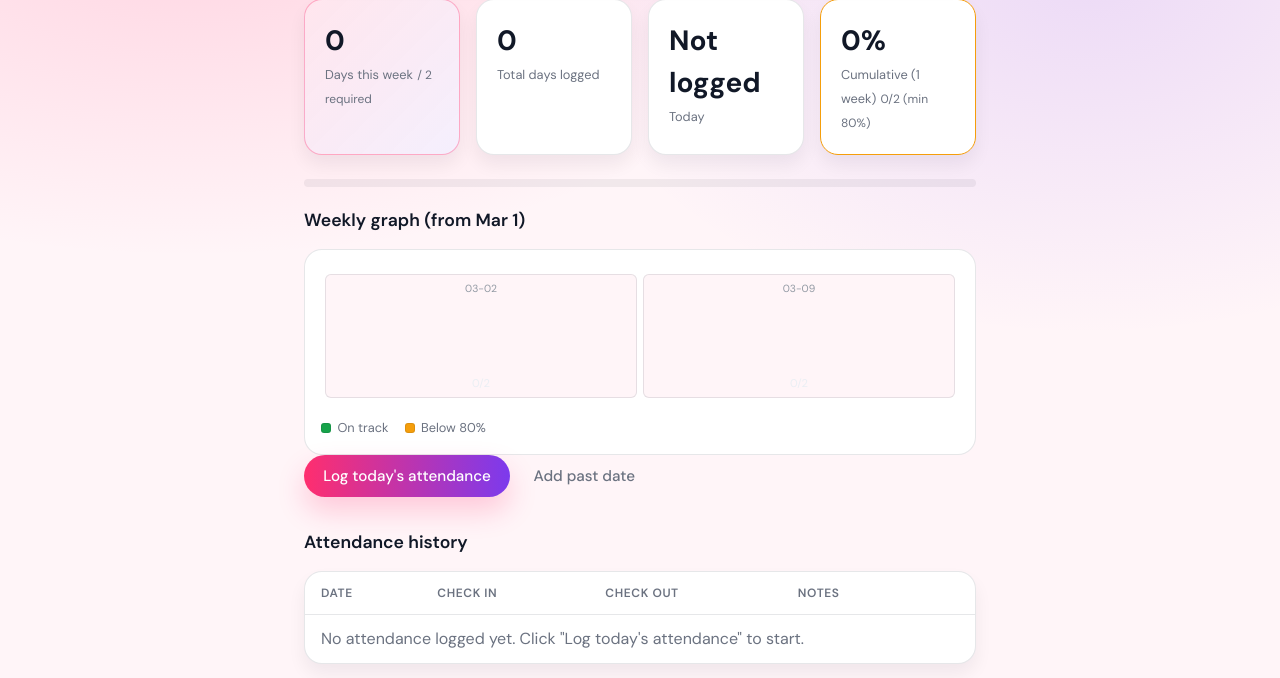
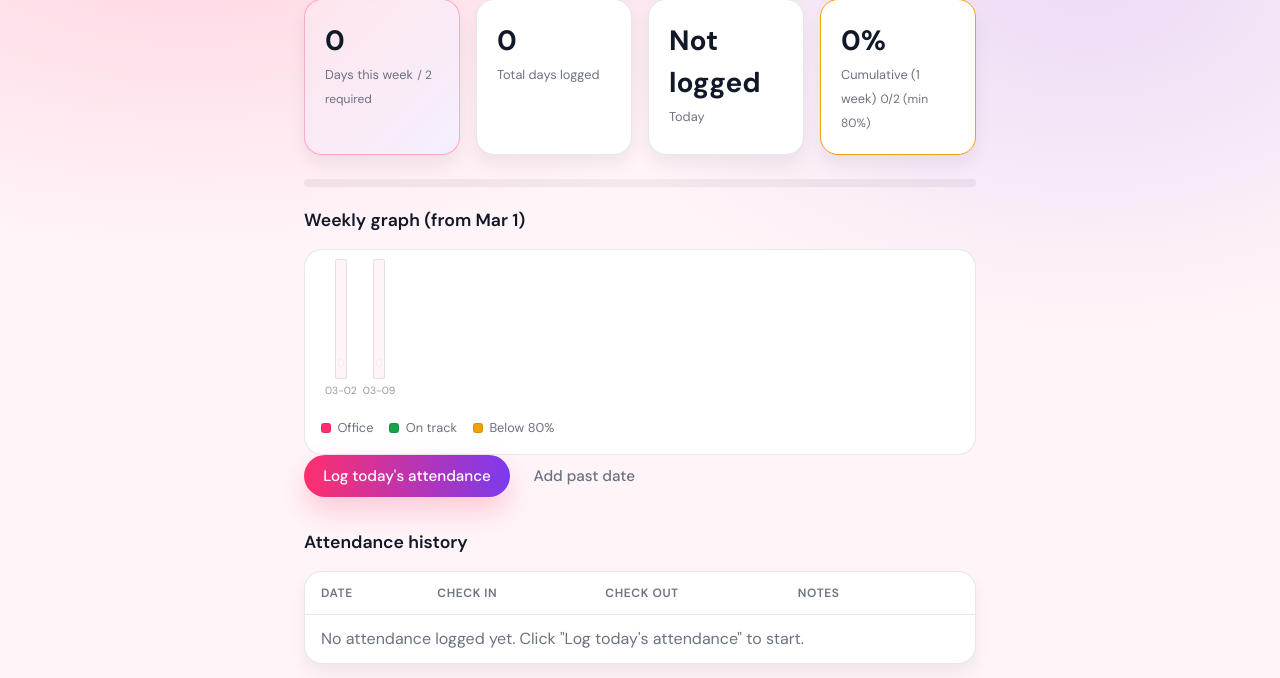
Before and after one commit to Vaishnavi021991/Track_Attendance, a Flask app: page / in a window 1280 px wide. Shown: the part 169-847 px from the top of the page. Run offline with Flask 3, Linux system fonts and the light colour scheme; data comes from the database, SQL or seed files in the repository; data that the repository does not hold is empty.

Commit message:
Remove remote work tracking, office-only attendance
- Backend always stores work_type as 'office'; removed remote stats from /api/stats
- Removed Work type selector from log modal and Type column from history table
- Weekly chart now shows a single bar per week (office only)
- Added CLAUDE.md with project architecture and commands

Co-Authored-By: Claude Sonnet 4.6 <noreply@anthropic.com>

```diff
--- a/app.py
+++ b/app.py
@@ -6,6 +6,10 @@ import sqlite3
 import os
 from datetime import datetime, timedelta
 from pathlib import Path
+from zoneinfo import ZoneInfo
+
+# Use Sydney time for "today" and week boundaries
+TIMEZONE = ZoneInfo("Australia/Sydney")
 
 from flask import Flask, render_template, request, jsonify
 
@@ -25,6 +29,7 @@ def init_db():
         CREATE TABLE IF NOT EXISTS attendance (
             id INTEGER PRIMARY KEY AUTOINCREMENT,
             date TEXT NOT NULL UNIQUE,
+            work_type TEXT NOT NULL DEFAULT 'office',
             check_in TEXT,
             check_out TEXT,
             notes TEXT,
@@ -38,6 +43,11 @@ def init_db():
             ('required_days_per_week', '2'),
             ('reminder_enabled', 'true');
     """)
+    # Add work_type column for existing DBs (SQLite has no IF NOT EXISTS for columns)
+    cur = conn.cursor()
+    cur.execute("SELECT 1 FROM pragma_table_info('attendance') WHERE name='work_type'")
+    if cur.fetchone() is None:
+        conn.execute("ALTER TABLE attendance ADD COLUMN work_type TEXT NOT NULL DEFAULT 'office'")
     conn.commit()
     conn.close()
 
@@ -90,9 +100,10 @@ def add_attendance():
     cur = conn.cursor()
     cur.execute(
         """
-        INSERT INTO attendance (date, check_in, check_out, notes)
-        VALUES (?, ?, ?, ?)
+        INSERT INTO attendance (date, work_type, check_in, check_out, notes)
+        VALUES (?, 'office', ?, ?, ?)
         ON CONFLICT(date) DO UPDATE SET
+            work_type = 'office',
             check_in = excluded.check_in,
             check_out = excluded.check_out,
             notes = excluded.notes
@@ -114,22 +125,23 @@ def delete_attendance(date_str):
     return jsonify({"success": True})
 
 
+def _now_sydney():
+    return datetime.now(TIMEZONE)
+
+
 @app.route("/api/stats")
 def get_stats():
-    """Get attendance statistics for the current week and overall."""
+    """Get attendance statistics for the current week and overall (Sydney time)."""
     conn = get_db()
     cur = conn.cursor()
     cur.execute("SELECT value FROM settings WHERE key = 'required_days_per_week'")
     row = cur.fetchone()
     required = int(row["value"]) if row else 3
 
-    today = datetime.now().strftime("%Y-%m-%d")
-    week_start = (datetime.now() - timedelta(days=datetime.now().weekday())).strftime(
-        "%Y-%m-%d"
-    )
-    week_end = (
-        datetime.now() + timedelta(days=6 - datetime.now().weekday())
-    ).strftime("%Y-%m-%d")
+    now = _now_sydney()
+    today = now.strftime("%Y-%m-%d")
+    week_start = (now - timedelta(days=now.weekday())).strftime("%Y-%m-%d")
+    week_end = (now + timedelta(days=6 - now.weekday())).strftime("%Y-%m-%d")
 
     # A day counts as attended if there's a record for that date.
     # (Times are optional; users often only know which days they attended.)
@@ -193,12 +205,13 @@ def export_csv():
     """Export attendance as CSV."""
     conn = get_db()
     cur = conn.cursor()
-    cur.execute("SELECT date, check_in, check_out, notes FROM attendance ORDER BY date")
+    cur.execute("SELECT date, work_type, check_in, check_out, notes FROM attendance ORDER BY date")
     rows = cur.fetchall()
     conn.close()
-    lines = ["date,check_in,check_out,notes"]
+    lines = ["date,work_type,check_in,check_out,notes"]
     for r in rows:
-        lines.append(f"{r['date']},{r['check_in'] or ''},{r['check_out'] or ''},{r['notes'] or ''}")
+        wt = r.get("work_type") or "office"
+        lines.append(f"{r['date']},{wt},{r['check_in'] or ''},{r['check_out'] or ''},{r['notes'] or ''}")
     return "\n".join(lines), 200, {"Content-Type": "text/csv", "Content-Disposition": "attachment; filename=attendance.csv"}
 
 
--- a/static/app.js
+++ b/static/app.js
@@ -46,7 +46,11 @@ function formatDate(str) {
 }
 
 function todayStr() {
-  return new Date().toISOString().slice(0, 10);
+  const d = new Date();
+  const y = d.getFullYear();
+  const m = String(d.getMonth() + 1).padStart(2, "0");
+  const day = String(d.getDate()).padStart(2, "0");
+  return `${y}-${m}-${day}`;
 }
 
 function march1Str() {
@@ -85,7 +89,6 @@ async function loadStats() {
   document.getElementById("daysThisWeek").textContent = s.days_this_week;
   document.getElementById("requiredDays").textContent = s.required_per_week;
   document.getElementById("totalDays").textContent = s.total_days;
-
   const todayCard = document.getElementById("todayCard");
   const todayStatus = document.getElementById("todayStatus");
   if (s.today_logged) {
@@ -121,6 +124,7 @@ async function loadWeeklyGraphAndCumulative() {
   const end = todayStr();
   const rows = await API.getAttendance(start, end);
   const attendedDates = new Set(rows.map((r) => r.date));
+  const rowsByDate = new Map(rows.map((r) => [r.date, r]));
 
   // Cumulative compliance by completed weeks only:
   // - By end of this week => includes 2 weeks (last + this)
@@ -172,28 +176,35 @@ async function loadWeeklyGraphAndCumulative() {
     weeks.push({ ws, we, attended, pct });
   }
 
+  // Scale: 5 days = 100% height for each bar
+  const maxDays = 5;
   const chart = document.getElementById("weeklyChart");
   chart.innerHTML = "";
   weeks.slice(-14).forEach((w) => {
+    const group = document.createElement("div");
+    group.className = "bar-group";
+    const officePct = Math.round((w.attended / maxDays) * 100);
+
+    const barRow = document.createElement("div");
+    barRow.className = "bar-group-row";
     const bar = document.createElement("div");
-    bar.className = "bar" + (w.pct < minPct ? " warn" : "");
+    bar.className = "bar bar-office" + (w.pct < minPct ? " warn" : "");
     const fill = document.createElement("div");
     fill.className = "bar-fill";
-    fill.style.height = `${clamp(w.pct, 0, 120)}%`;
-
+    fill.style.height = `${clamp(officePct, 0, 120)}%`;
     const label = document.createElement("div");
     label.className = "bar-label";
-    label.textContent = `${w.attended}/${required}`;
-
-    const week = document.createElement("div");
-    week.className = "bar-week";
-    week.textContent = w.ws.slice(5); // MM-DD
-
-    bar.title = `Week ${w.ws} to ${w.we}\nAttended: ${w.attended}\nTarget: ${required}\nCompliance: ${w.pct}%`;
+    label.textContent = w.attended;
+    bar.title = `Week ${w.ws} to ${w.we}\n${w.attended}/${required} days`;
     bar.appendChild(fill);
-    bar.appendChild(week);
     bar.appendChild(label);
-    chart.appendChild(bar);
+    barRow.appendChild(bar);
+    group.appendChild(barRow);
+    const weekLabel = document.createElement("div");
+    weekLabel.className = "bar-week";
+    weekLabel.textContent = w.ws.slice(5);
+    group.appendChild(weekLabel);
+    chart.appendChild(group);
   });
 }
 
@@ -202,7 +213,7 @@ async function loadAttendance() {
   const tbody = document.getElementById("attendanceBody");
   if (rows.length === 0) {
     tbody.innerHTML =
-      '<tr><td colspan="5" class="empty-state">No attendance logged yet. Click "Log today\'s attendance" to start.</td></tr>';
+      '<tr><td colspan="6" class="empty-state">No attendance logged yet. Click "Log today\'s attendance" to start.</td></tr>';
     return;
   }
   tbody.innerHTML = rows
--- a/static/style.css
+++ b/static/style.css
@@ -231,21 +231,52 @@ body {
 }
 
 .chart {
-    display: grid;
-    grid-auto-flow: column;
-    grid-auto-columns: 1fr;
+    display: flex;
+    flex-wrap: nowrap;
     gap: 6px;
-    align-items: end;
+    align-items: flex-end;
     height: 140px;
     padding: 0.5rem 0.25rem;
 }
 
+.bar-group {
+    display: flex;
+    flex-direction: column;
+    align-items: center;
+    gap: 4px;
+    flex-shrink: 0;
+}
+
+.bar-group-row {
+    display: flex;
+    flex-direction: row;
+    align-items: flex-end;
+    justify-content: center;
+    gap: 3px;
+    height: 120px;
+}
+
+.bar-group .bar {
+    width: 12px;
+    min-width: 12px;
+    max-width: 12px;
+    height: 100%;
+}
+
+.bar-group .bar-week {
+    position: static;
+    transform: none;
+    font-size: 0.65rem;
+    color: rgba(139, 148, 158, 0.95);
+}
+
 .bar {
     position: relative;
-    border-radius: 6px;
+    border-radius: 3px;
     border: 1px solid var(--border);
     background: var(--bg);
     height: 100%;
+    min-height: 24px;
     overflow: hidden;
 }
 
@@ -255,11 +286,14 @@ body {
     right: 0;
     bottom: 0;
     height: 0%;
-    background: var(--success);
     transition: height 0.3s ease;
 }
 
-.bar.warn .bar-fill {
+.bar-office .bar-fill {
+    background: var(--accent);
+}
+
+.bar.warn.bar-office .bar-fill {
     background: var(--warning);
 }
 
@@ -314,6 +348,10 @@ body {
 
 .legend-swatch.warn {
     background: var(--warning);
+}
+
+.legend-swatch.legend-office {
+    background: var(--accent);
 }
 
 .table-wrap {
@@ -419,10 +457,22 @@ body {
     font-size: 0.95rem;
 }
 
-.form-group input:focus {
+.form-group input:focus,
+.form-group select:focus {
     outline: none;
     border-color: rgba(255, 46, 110, 0.55);
     box-shadow: 0 0 0 4px rgba(255, 46, 110, 0.12);
+}
+
+.form-group select {
+    width: 100%;
+    padding: 0.6rem 0.75rem;
+    background: rgba(17, 24, 39, 0.03);
+    border: 1px solid var(--border);
+    border-radius: var(--radius-sm);
+    color: var(--text);
+    font-family: inherit;
+    font-size: 0.95rem;
 }
 
 .preset-buttons {
--- a/templates/index.html
+++ b/templates/index.html
@@ -50,6 +50,7 @@
             <div class="chart-wrap">
                 <div class="chart" id="weeklyChart" aria-label="Weekly attendance chart"></div>
                 <div class="chart-legend">
+                    <span class="legend-item"><span class="legend-swatch legend-office"></span> Office</span>
                     <span class="legend-item"><span class="legend-swatch ok"></span> On track</span>
                     <span class="legend-item"><span class="legend-swatch warn"></span> Below 80%</span>
                 </div>
```
Also changed, not shown: CLAUDE.md (added, +43 -0 lines).
